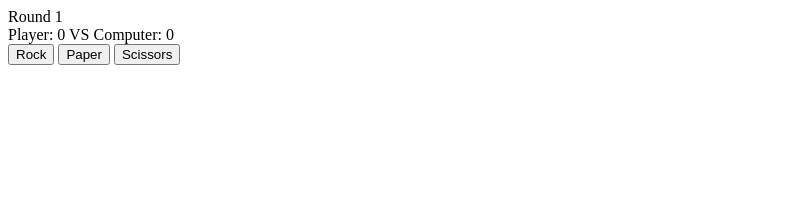
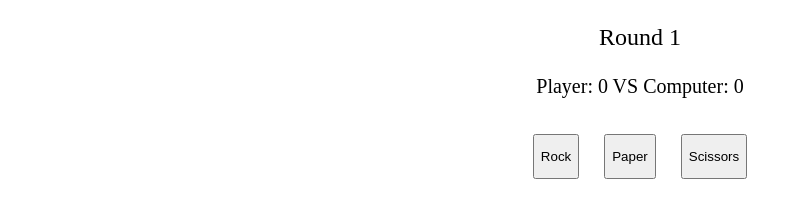
Before and after one commit to haazz/Rock-Paper-Scissors, a plain HTML site: page index.html in a window 1280 px wide. Shown: the whole page, without its empty margins (0-802 px from the left). Drawn offline with Linux system fonts and the light colour scheme.

Commit message:
style: Add simple style.css
Add style.css file
Move elements to center
Add some color

```diff
--- a/index.html
+++ b/index.html
@@ -4,14 +4,17 @@
 	<meta charset="UTF-8">
 	<meta name="viewport" content="width=device-width, initial-scale=1.0">
 	<title>Rock-Paper-Scissors</title>
+	<link rel="stylesheet" href="./style.css">
 </head>
 <body>
 	<div class="display">
 	</div>
 
-	<button class="rock">Rock</button>
-	<button class="paper">Paper</button>
-	<button class="scissors">Scissors</button>
+	<div class="buttons">
+		<button class="rock">Rock</button>
+		<button class="paper">Paper</button>
+		<button class="scissors">Scissors</button>
+	</div>
 
 	<script src="script.js"></script>
 </body>
--- a/script.js
+++ b/script.js
@@ -4,12 +4,14 @@ let computerScore = 0;
 
 const buttons = document.querySelectorAll('button');
 const display = document.querySelector('.display');
-const roundBoard = document.createElement('div');
-const scoreBoard = document.createElement('div');
-const resultBoard = document.createElement('div');
+const roundBoard = document.createElement('p');
+const scoreBoard = document.createElement('p');
+const resultBoard = document.createElement('p');
 
 roundBoard.textContent = 'Round ' + round;
+roundBoard.className = 'roundBoard';
 scoreBoard.textContent = 'Player: ' + playerScore + ' VS ' + 'Computer: ' + computerScore;
+scoreBoard.className = 'scoreBoard';
 display.appendChild(roundBoard);
 display.appendChild(scoreBoard);
 display.appendChild(resultBoard);
@@ -43,15 +45,18 @@ function playRound(playerSelection) {
 
 	if (playerSelection === computerSelection) {
 		result = "Draw! " + playerSelection + " and " + computerSelection + " tied.";
+		resultBoard.style.color = 'green';
 	}
 	else if ((playerSelection === "rock" && computerSelection === "scissors") ||
 		(playerSelection === "paper" && computerSelection === "rock") ||
 		(playerSelection === "scissors" && computerSelection === "paper")) {
 		result = "You win! " + playerSelection + " beats " + computerSelection;
+		resultBoard.style.color = 'blue';
 		playerScore++;
 	}
 	else {
 		result = "You lose! " + computerSelection + " beats " + playerSelection;
+		resultBoard.style.color = 'red';
 		computerScore++;
 	}
 	resultBoard.textContent = result;
@@ -59,23 +64,23 @@ function playRound(playerSelection) {
 }
 
 function checkGameScore() {
-	let result;
+	let finalResult;
 
 	if (computerScore >= 5 || playerScore >= 5) {
 		if (playerScore > computerScore) {
-			console.log("\nCongraturation!\nYou win this game!!!\n");
+			finalResult = "\nCongraturation!\nYou win this game!!!\n";
 		}
 		else if (playerScore === computerScore) {
-			console.log("\nYou play well.\nThe computer was a hard game too.\n");
+			finalResult = "\nDraw!\nThe computer was a hard game too.\nTry again!\n";
 		}
 		else {
-			console.log("\nYou lose.\nTry again! (Refresh the website.)\n");
+			finalResult = "\nYou lose.\nTry again!\n";
 		}
+		alert(finalResult);
+		console.log(finalResult);
 		playerScore = 0;
 		computerScore = 0;
 		round = 1;
 		resultBoard.textContent = '';
 	}
-
-
 }
--- /dev/null
+++ b/style.css
@@ -0,0 +1,22 @@
+p {
+	text-align: center;
+}
+
+.roundBoard {
+	font-size: 24px;
+}
+
+.scoreBoard {
+	font-size: 20px;
+}
+
+.buttons {
+	display: flex;
+	justify-content: center;
+	padding: 16px;
+	gap: 25px;
+}
+
+button {
+	height: 45px;
+}
```
